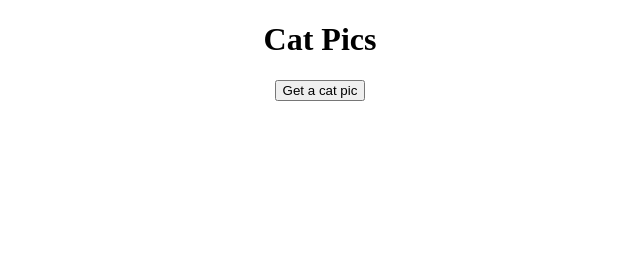
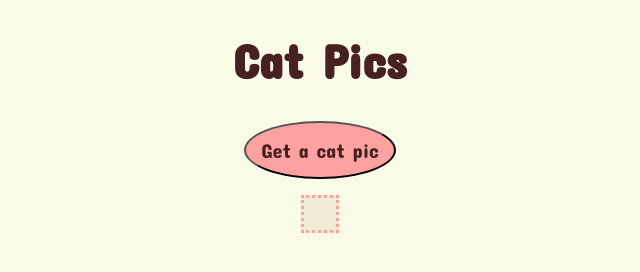
Before and after one commit to LT0303/Cat-Pics, a plain HTML site: page index.html in a window 1280 px wide. Shown: the whole page, without its empty margins (320-960 px from the left). Drawn offline with nearby package versions, Linux system fonts and the light colour scheme.

Commit message:
Added Concert One Google Font family Added button stylings including font, color, transition on hover, and border radius Added border and background color for pic Added text and background color for body

```diff
--- a/style.css
+++ b/style.css
@@ -1,15 +1,40 @@
 body {
+    font-family: 'Concert One', cursive;
     display: flex;
     flex-direction: column;
     align-items: center;
     height: 100vh;
     width: 100vw;
     margin: 0;
+    background-color: #F9FBE7;
+}
+
+h1 {
+    color: #472020;
+    font-size: 3em;
+}
+
+button {
+    font-family: 'Concert One', cursive;
+    font-size: 1.25em;
+    background-color: #FEA1A1;
+    transition: 0.22s background-color;
+    color: #472020;
+    border-radius: 75%;
+    padding: 0.75em;
+}
+
+button:hover {
+    background-color: #e08989;
 }
 
 #catPic {
     display: flex;
     justify-content: center;
+    background-color: #F0EDD4;
+    border: #FEA1A1 dotted;
+    padding: 1em;
+    margin: 1em;
 }
 
 #catPic, img {
@@ -18,5 +43,4 @@ body {
     flex: 0 0 auto;
     max-width: 75vw;
     max-height: 75vh;
-    margin: 1em;
 }
```
